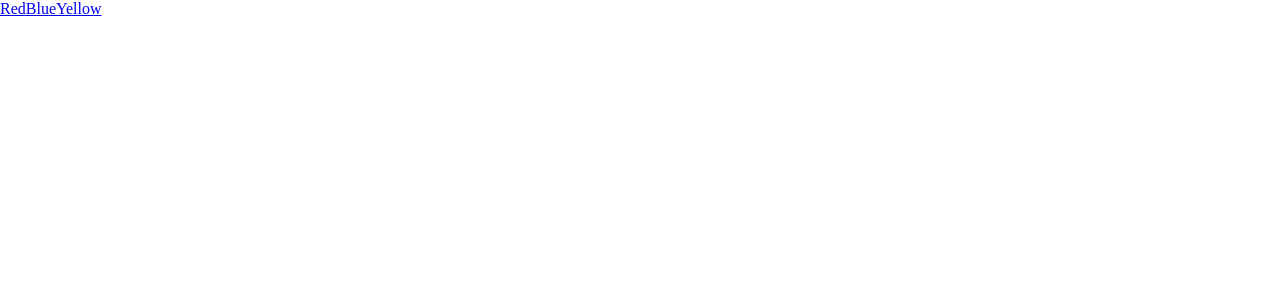
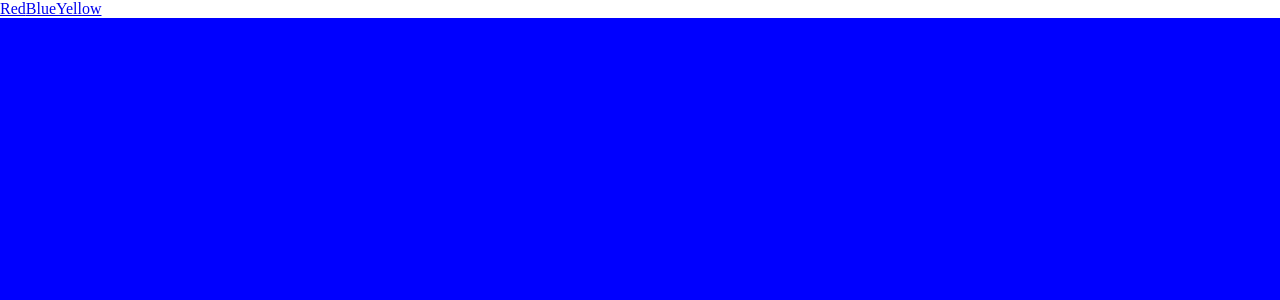
Before and after one commit to paytown/react-router, a React app: page /blue in a window 1280 px wide. Shown: the top 300 px of the page. Built offline with nearby package versions, Linux system fonts and the light colour scheme.

Commit message:
itz alive!

```diff
--- a/src/components/App.js
+++ b/src/components/App.js
@@ -15,6 +15,11 @@ export default function App() {
     <Router>
       <>
         <Header />
+        <Switch>
+          <Route path="/red" component={Red} />
+          <Route path="/blue" component={Blue} />
+          <Route path="/yellow" component={Yellow} />
+        </Switch>
       </>
     </Router>
   )
--- a/src/components/colors/Blue.js
+++ b/src/components/colors/Blue.js
@@ -3,7 +3,7 @@ import React from 'react';
 export default function Blue() {
   const style = {
     width: '100%',
-    height: '100vh',
+    height: 'calc(100vh - 18px)',
     backgroundColor: 'blue'
   };
   return <div style={style}></div>;
--- a/src/components/colors/Red.js
+++ b/src/components/colors/Red.js
@@ -3,7 +3,7 @@ import React from 'react';
 export default function Red() {
   const style = {
     width: '100%',
-    height: '100vh',
+    height: 'calc(100vh - 18px)',
     backgroundColor: 'red'
   };
   return <div style={style}></div>;
--- a/src/components/colors/Yellow.js
+++ b/src/components/colors/Yellow.js
@@ -3,7 +3,7 @@ import React from 'react';
 export default function Yellow() {
   const style = {
     width: '100%',
-    height: '100vh',
+    height: 'calc(100vh - 18px)',
     backgroundColor: 'yellow'
   };
   return <div style={style}></div>;
```
